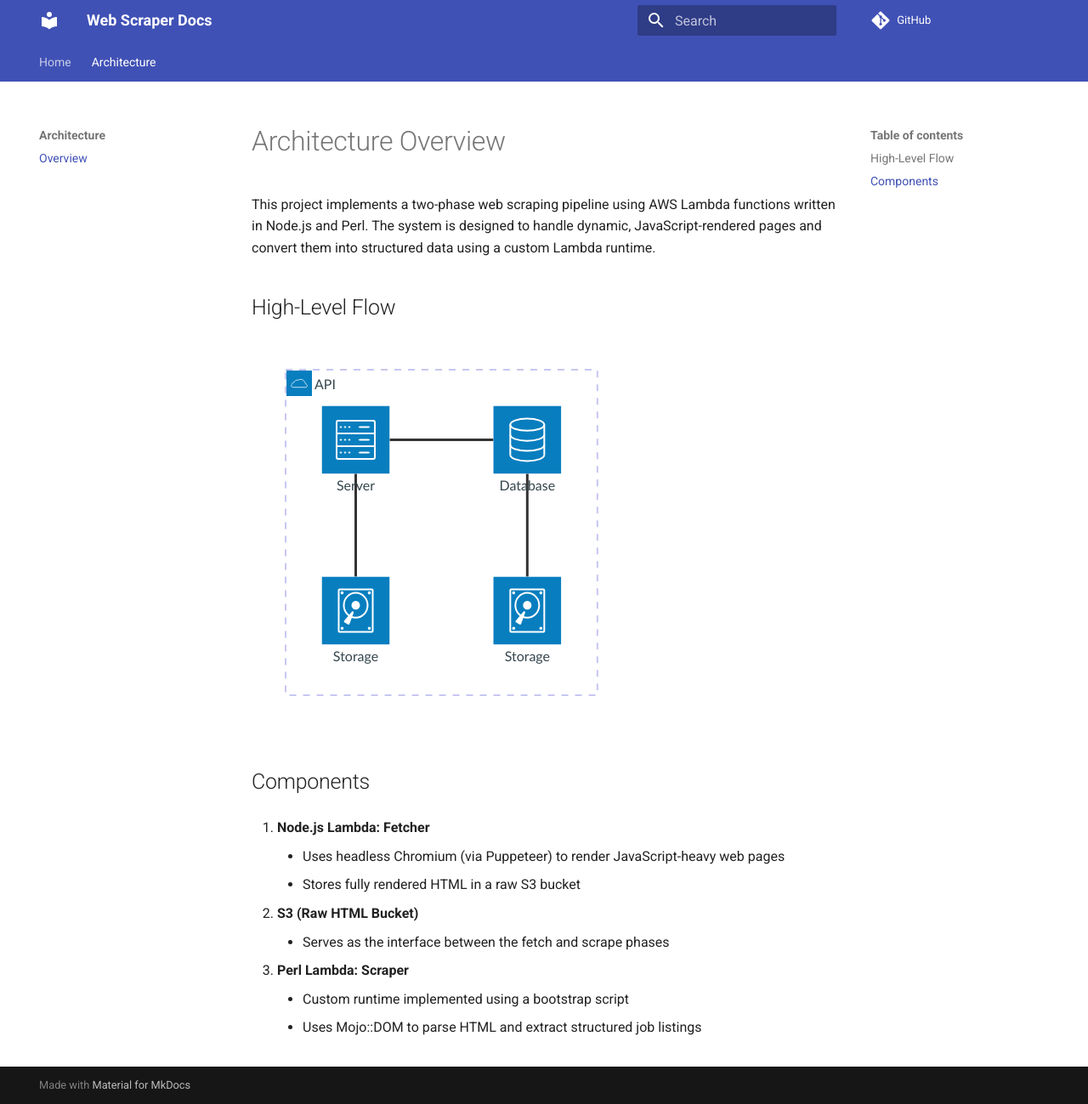
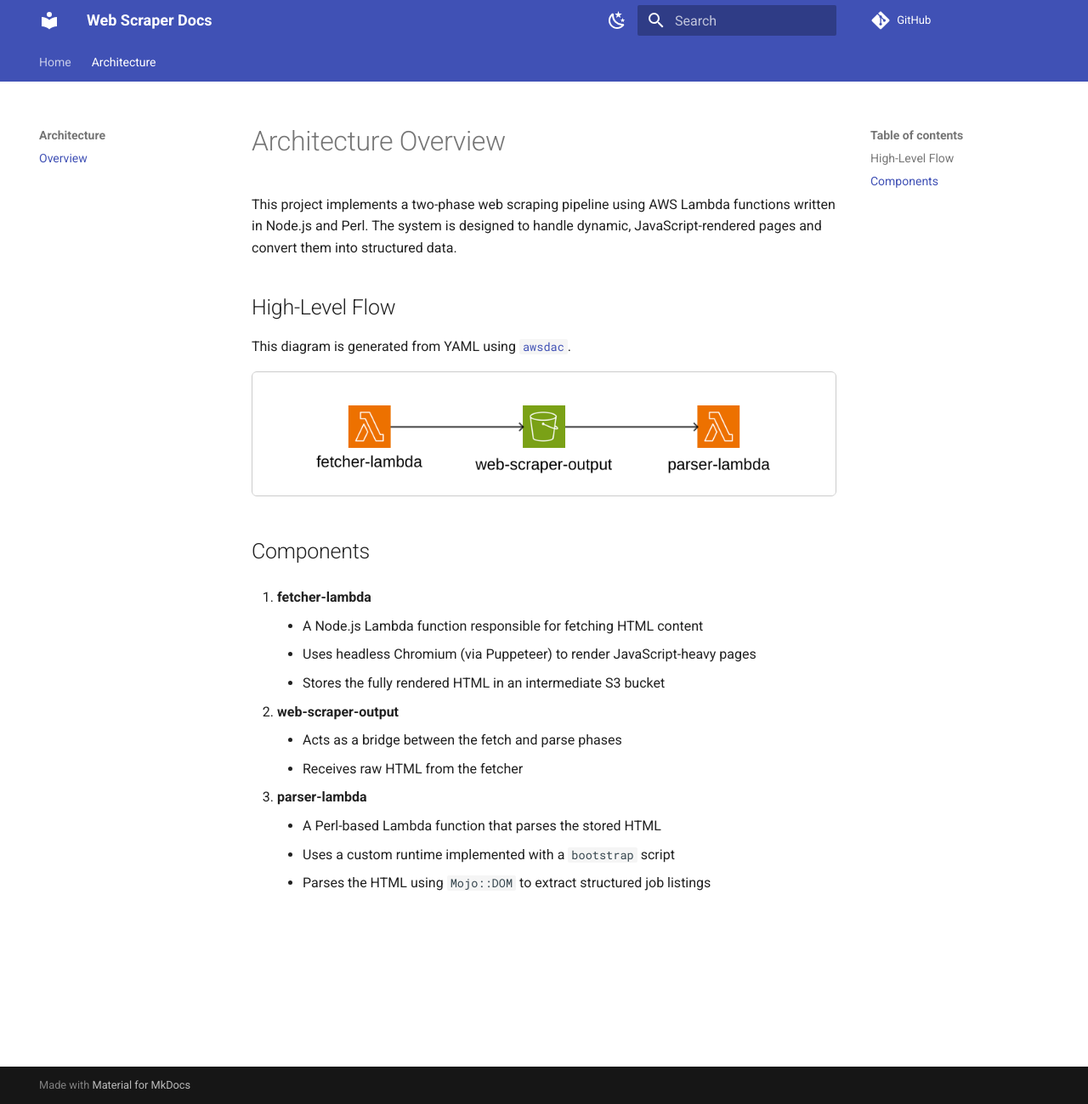
Before and after one commit to PhilNel/docs-web-scraper, an MkDocs documentation site: the page built from docs/architecture/overview.md, in a window 1280 px wide and 1299 px high. Shown: the whole window at 85% size. Built offline with MkDocs 1.6.1 and Material for MkDocs 9.7.7, drawn with Linux system fonts in a browser that asks for light colours; comment, search, counter and statistics services are not loaded.

Commit message:
Start using awsdac and update architecture overview page

````diff
--- a/docs/architecture/overview.md
+++ b/docs/architecture/overview.md
@@ -1,31 +1,24 @@
 # Architecture Overview
 
-This project implements a two-phase web scraping pipeline using AWS Lambda functions written in Node.js and Perl. The system is designed to handle dynamic, JavaScript-rendered pages and convert them into structured data using a custom Lambda runtime.
+This project implements a two-phase web scraping pipeline using AWS Lambda functions written in Node.js and Perl. The system is designed to handle dynamic, JavaScript-rendered pages and convert them into structured data.
 
 ## High-Level Flow
 
-```mermaid
-architecture-beta
-    group api(cloud)[API]
+This diagram is generated from YAML using [`awsdac`](https://github.com/awslabs/diagram-as-code).
 
-    service db(database)[Database] in api
-    service disk1(disk)[Storage] in api
-    service disk2(disk)[Storage] in api
-    service server(server)[Server] in api
-
-    db:L -- R:server
-    disk1:T -- B:server
-    disk2:T -- B:db
-```
+<img src="../web-scraper-pipeline.png" alt="Web Scraper Architecture Diagram" style="max-width: 100%; border: 1px solid #ccc; border-radius: 6px;">
 
 ## Components
-1. **Node.js Lambda: Fetcher**
-    - Uses headless Chromium (via Puppeteer) to render JavaScript-heavy web pages
-    - Stores fully rendered HTML in a raw S3 bucket
+1. **fetcher-lambda**
+    - A Node.js Lambda function responsible for fetching HTML content
+    - Uses headless Chromium (via Puppeteer) to render JavaScript-heavy pages
+    - Stores the fully rendered HTML in an intermediate S3 bucket
 
-2. **S3 (Raw HTML Bucket)**
-    - Serves as the interface between the fetch and scrape phases
+2. **web-scraper-output**
+    - Acts as a bridge between the fetch and parse phases
+    - Receives raw HTML from the fetcher
 
-3. **Perl Lambda: Scraper**
-    - Custom runtime implemented using a bootstrap script
-    - Uses Mojo::DOM to parse HTML and extract structured job listings
+3. **parser-lambda**
+    - A Perl-based Lambda function that parses the stored HTML
+    - Uses a custom runtime implemented with a `bootstrap` script
+    - Parses the HTML using `Mojo::DOM` to extract structured job listings
--- a/mkdocs.yml
+++ b/mkdocs.yml
@@ -4,21 +4,26 @@ site_url: https://PhilNel.github.io/docs-web-scraper
 
 theme:
   name: material
+  palette:
+  - media: "(prefers-color-scheme: light)"
+    scheme: default
+    toggle:
+      icon: material/weather-night
+      name: Switch to dark mode
+
+  - media: "(prefers-color-scheme: dark)"
+    scheme: slate
+    toggle:
+      icon: material/weather-sunny
+      name: Switch to light mode
   features:
     - navigation.tabs
     - content.code.copy
 
 plugins:
   - search
-  - mermaid2
 
 markdown_extensions:
-  - pymdownx.superfences:
-        # make exceptions to highlighting of code:
-      custom_fences:
-        - name: mermaid
-          class: mermaid
-          format: !!python/name:mermaid2.fence_mermaid_custom
   - admonition
   - codehilite
   - footnotes
````
Also changed, not shown: docs/architecture/web-scraper-pipeline.png (added), 3 other files.
